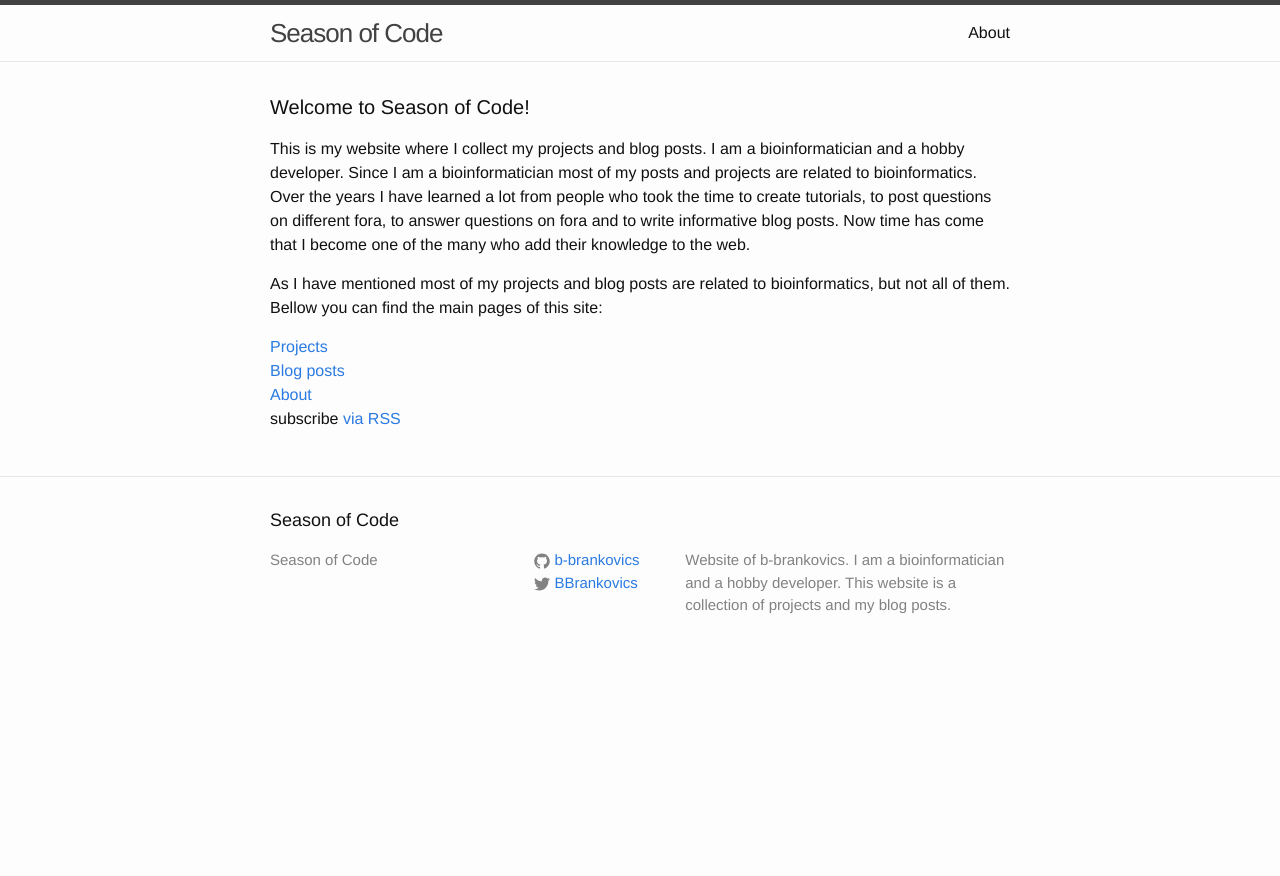
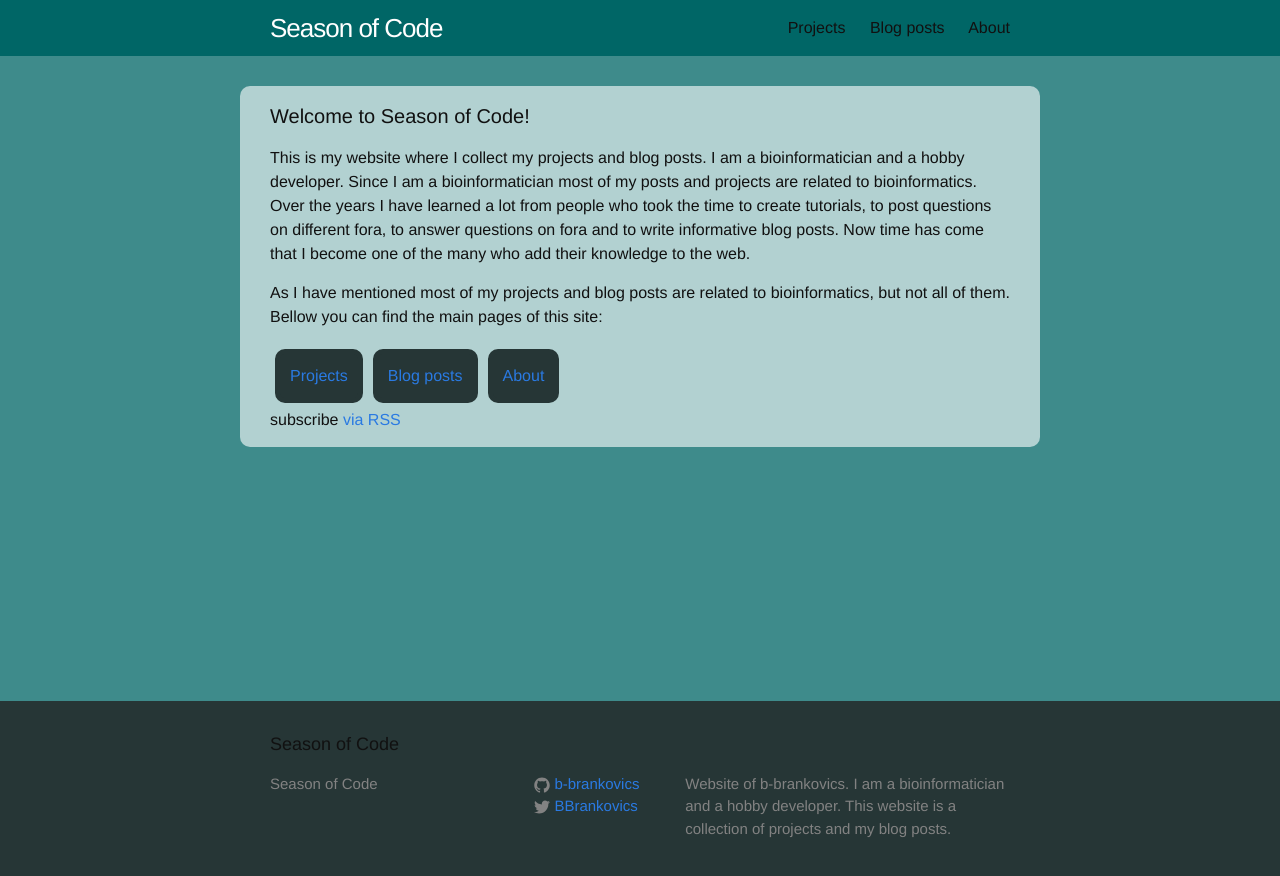
Before and after one commit to b-brankovics/b-brankovics.github.io, a Jekyll site: the page built from index.html, in a window 1280 px wide. Shown: the top 876 px of the page. Built offline with Jekyll 4.4.1, drawn with Linux system fonts in a browser that asks for light colours.

Commit message:
add for layout

```diff
--- a/_includes/head.html
+++ b/_includes/head.html
@@ -7,6 +7,7 @@
   <meta name="description" content="{% if page.excerpt %}{{ page.excerpt | strip_html | strip_newlines | truncate: 160 }}{% else %}{{ site.description }}{% endif %}">
 
   <link rel="stylesheet" href="{{ "/css/main.css" | prepend: site.baseurl }}">
+  <link rel="stylesheet" href="{{ "/css/default.css" | prepend: site.baseurl }}">
   <link rel="canonical" href="{{ page.url | replace:'index.html','' | prepend: site.baseurl | prepend: site.url }}">
   <link rel="alternate" type="application/rss+xml" title="{{ site.title }}" href="{{ "/feed.xml" | prepend: site.baseurl | prepend: site.url }}">
 </head>
--- a/_includes/header.html
+++ b/_includes/header.html
@@ -15,10 +15,13 @@
 
       <div class="trigger">
 
+        {% assign array = site.pages | reverse %}
+        {% for my_page in array %}
+          {% if (my_page.title and my_page.title == "About") or
+              (my_page.title and my_page.title == "Projects") or
+              (my_page.title and my_page.title == "Blog posts") %}
 
-        {% for my_page in site.pages %}
-          {% if my_page.title == "About" %}
-          <a class="page-link" href="{{ my_page.url | prepend: site.baseurl }}">{{ my_page.title }}</a>
+            <a class="page-link" href="{{ my_page.url | prepend: site.baseurl }}">{{ my_page.title }}</a>
           {% endif %}
         {% endfor %}
       </div>
```
